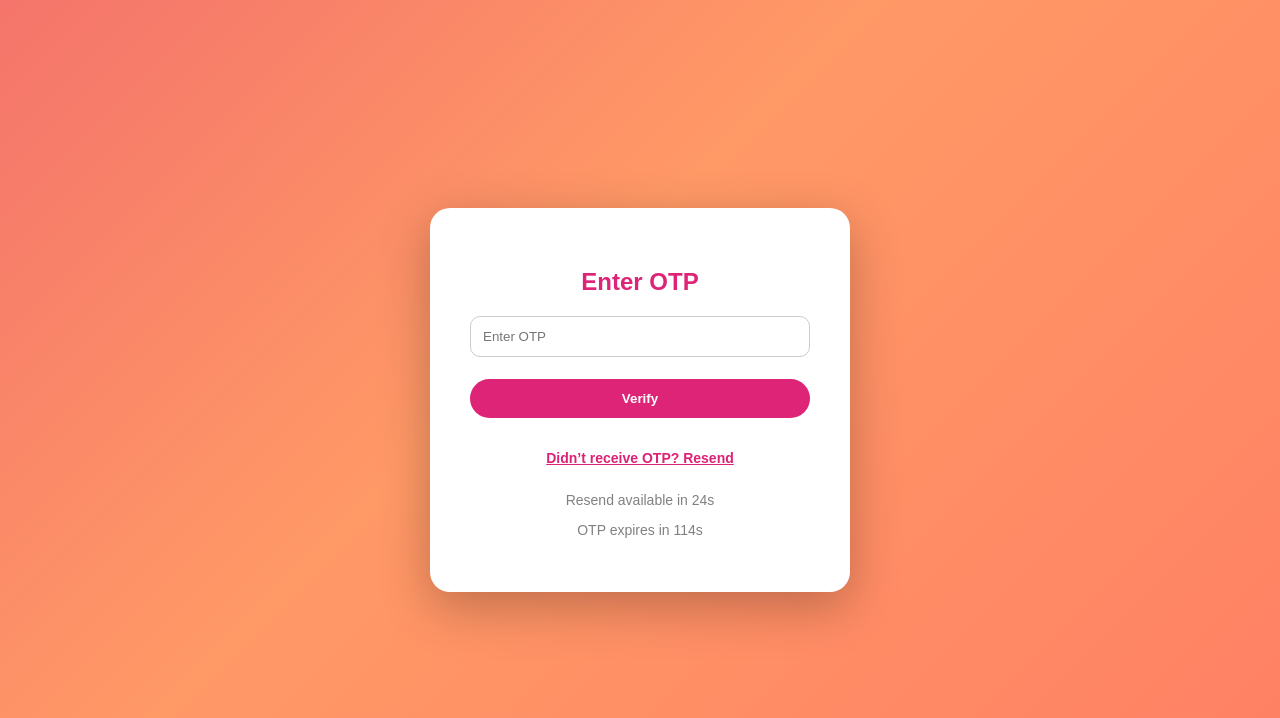
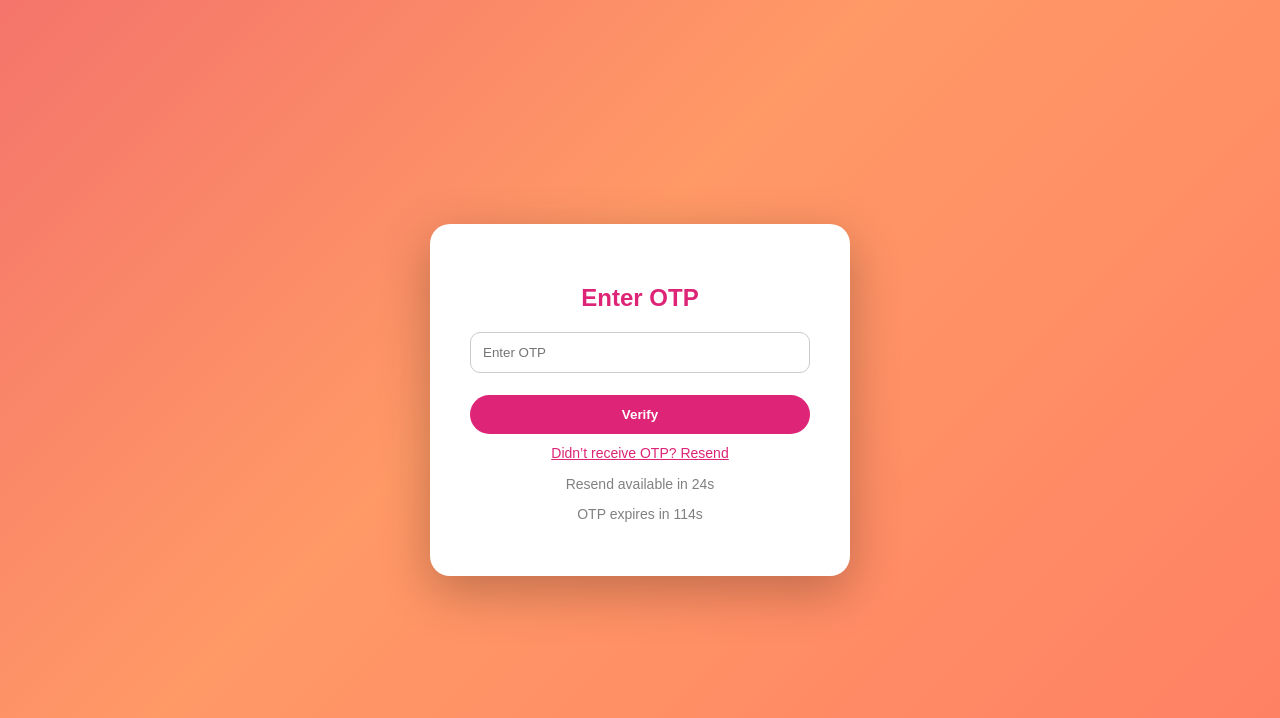
Before and after one commit to sdas2005-cell/healthcoach-app, a Flask app: page /verify in a window 1280 px wide. Shown: the top 718 px of the page. Run offline with Flask 3, Linux system fonts and the light colour scheme; the visitor is signed in with stand-in values (Sample User, id 1).

Commit message:
Added OTP expiry, resend feature, UI timers

```diff
--- a/app.py
+++ b/app.py
@@ -11,6 +11,7 @@ import os
 import webbrowser
 import threading
 import time
+import requests
 
 
 app = Flask(__name__)
@@ -1506,8 +1507,6 @@ def forgot():
 
             try:
 
-                import requests
-                import os
 
                 api_key = os.getenv("BREVO_API_KEY")
 
@@ -1616,7 +1615,25 @@ def resend_otp():
     session["otp_time"] = time.time()
 
     # Send email again
-    send_email(email, new_otp)
+    api_key = os.getenv("BREVO_API_KEY")
+
+    url = "https://api.brevo.com/v3/smtp/email"
+
+    headers = {
+        "accept": "application/json",
+        "api-key": api_key,
+        "content-type": "application/json"
+    }
+
+    data = {
+        "sender": {"email": "sonalipdas2005@gmail.com"},
+        "to": [{"email": email}],
+        "subject": "HealthCoach OTP",
+        "htmlContent": f"<p>Your OTP is <b>{new_otp}</b></p>"
+    }
+
+    response = requests.post(url, json=data, headers=headers)
+    print(response.text)
 
     flash("OTP resent successfully!", "success")
     return redirect("/verify")
--- a/static/css/auth.css
+++ b/static/css/auth.css
@@ -192,12 +192,13 @@ a:hover {
 
 /* Resend Link Style */
 .resend-link {
-    background: none;
-    border: none;
-    color: hsl(333, 73%, 50%);
+    all: unset;  /* 🔥 removes default button styles */
+
+    color: #dd2476;
     cursor: pointer;
     font-size: 14px;
-    margin-top: 10px;
+
+    display: inline;   /* important */
     text-decoration: underline;
 }
 
--- a/templates/verify.html
+++ b/templates/verify.html
@@ -25,9 +25,9 @@
 
 <!-- RESEND BUTTON -->
 <form action="/resend-otp" method="POST" style="margin-top:10px;">
-    <button type="submit" class="resend-link" id="resendBtn" disabled>
-        Didn’t receive OTP? Resend
-    </button>
+  <button type="submit" class="resend-link" id="resendBtn" disabled>
+    Didn’t receive OTP? Resend
+  </button>
 </form>
 
 <!-- RESEND TIMER -->
```
